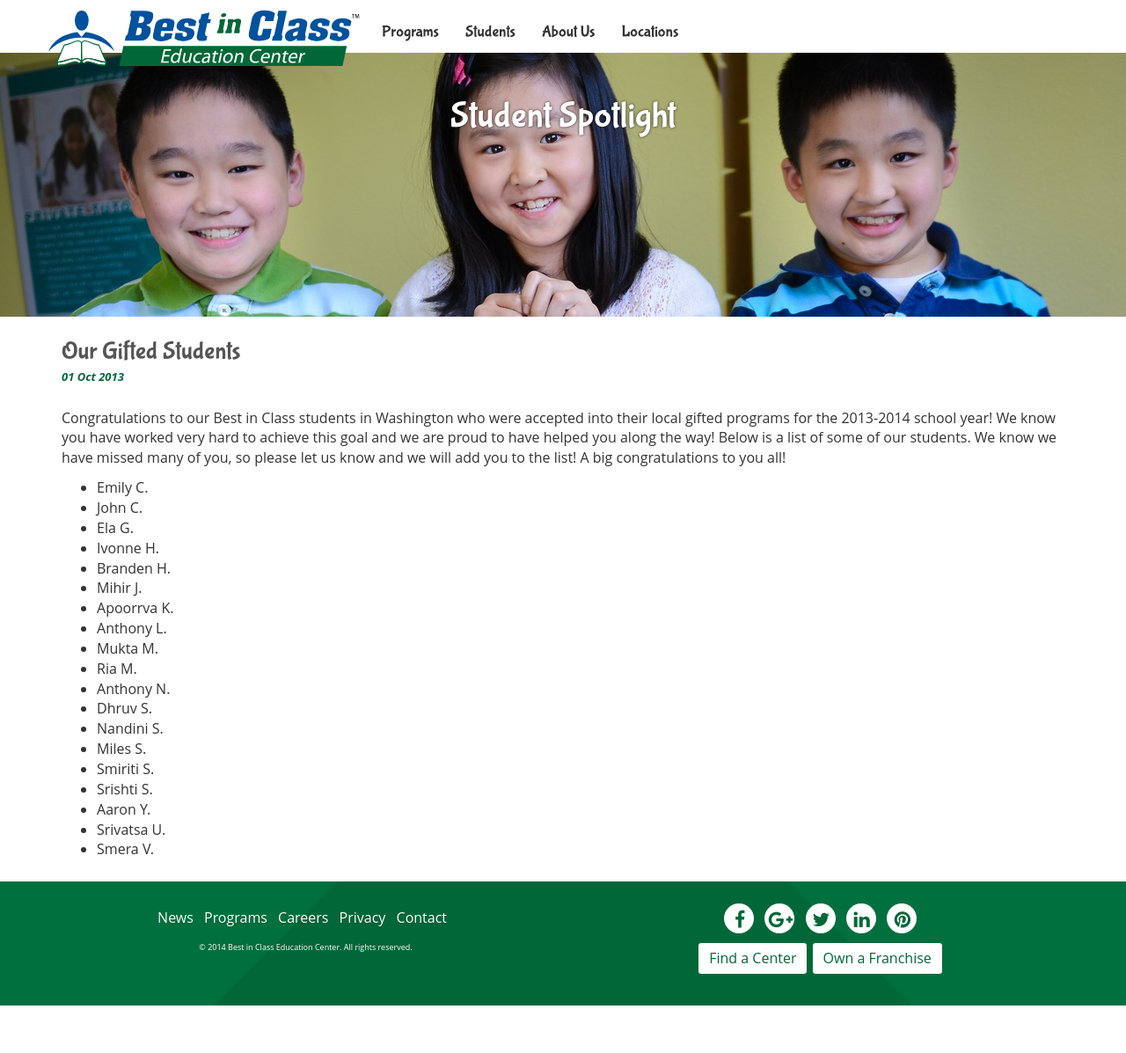
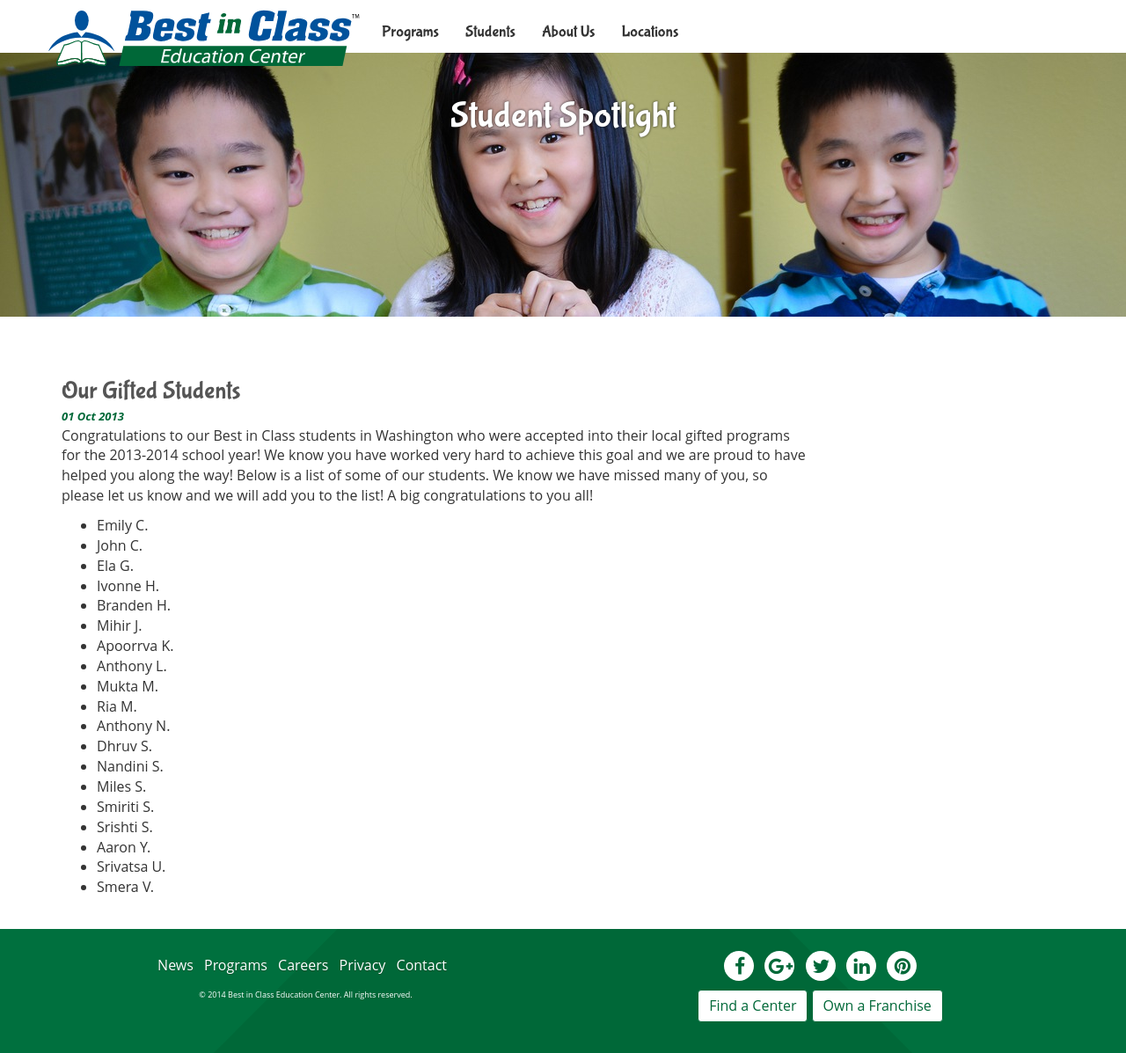
Before and after one commit to mikechriskelly/bestinclass, a Jekyll site: the page built from spotlight/_posts/2013-09-31-Our-Gifted-Students.md, in a window 1280 px wide. Shown: the whole page at 88% size. Built offline with Jekyll 4.4.1, drawn with Linux system fonts in a browser that asks for light colours; nearby versions of some CDN libraries; comment, search, counter and statistics services are not loaded; before the commit the page ends 1143 px from its top, so only the background shows below that.

Commit message:
Fixed individual blog posts

```diff
--- a/_layouts/post-spotlight.html
+++ b/_layouts/post-spotlight.html
@@ -6,11 +6,18 @@
   </div>
 </div>
 <div class="container">
-	<h3 class="posttitle">{{ page.title }}</h3>
-	<span class="postmeta">{{ page.date | date_to_string }}</span>
-	<div class="post">
-	{{ content }}
-	</div>
+    <div class="row">
+      <div class="col-sm-9 post">
+        <h3 class="posttitle">{{ page.title }}</h3>
+        <span class="postmeta">{{ page.date | date_to_string }}</span>
+        {{ content }}
+      </div>
+      <div class="col-sm-3 photo-col">
+      {% for photo in page.photos %}
+        <img class="img-responsive border blog-photo" src="{{ site.baseurl }}{{ photo.src }}" title="{{ photo.title }}" alt="{{ photo.alt }}">
+      {% endfor %}
+      </div>
+    </div>
 </div>
 
 {% include footer.html %}
--- a/programs/summercamp/index.html
+++ b/programs/summercamp/index.html
@@ -10,7 +10,7 @@
 
 <div class="row">
   <div class="col-md-8">
-    <h2 class="prog-other">The fun starts but the learning don't stop.</h2>
+    <h2 class="prog-other">Have fun. Stay sharp.</h2>
     <p>School’s out for the summer! But the learning doesn’t stop. Best in Class centers offer a variety of summer camp programs to engage children in learning and stay sharp over the summer while having fun.</p>
     <p>Activities incorporate different areas of focus and each of centers partners with local activity centers as well so that students have the opportunity to enjoy fun, summer outings. Summer camp activities include:</p>
     <ul>
```
Also changed, not shown: _layouts/post-news.html (+12 -5 lines).
